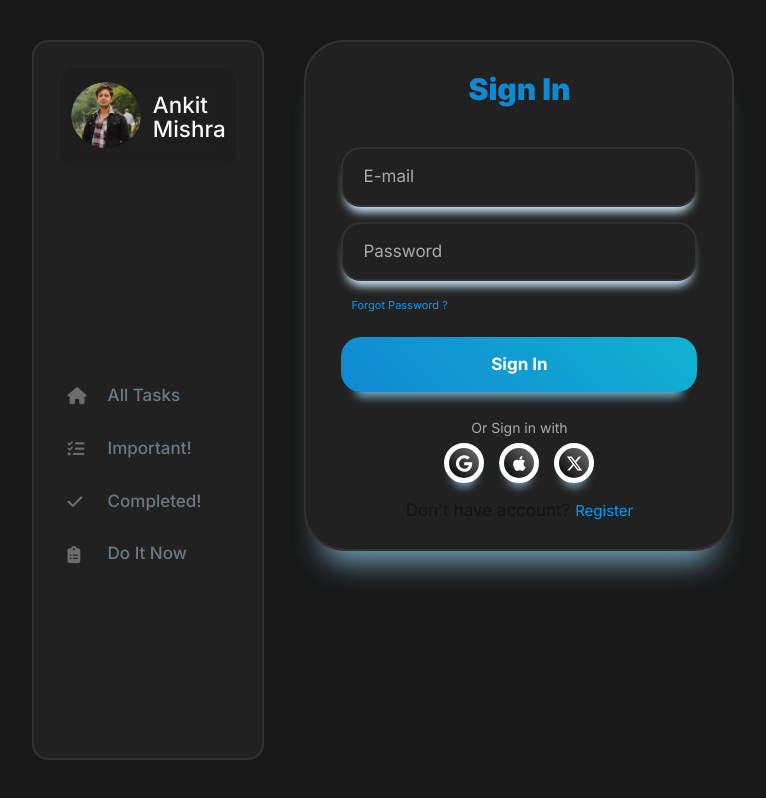
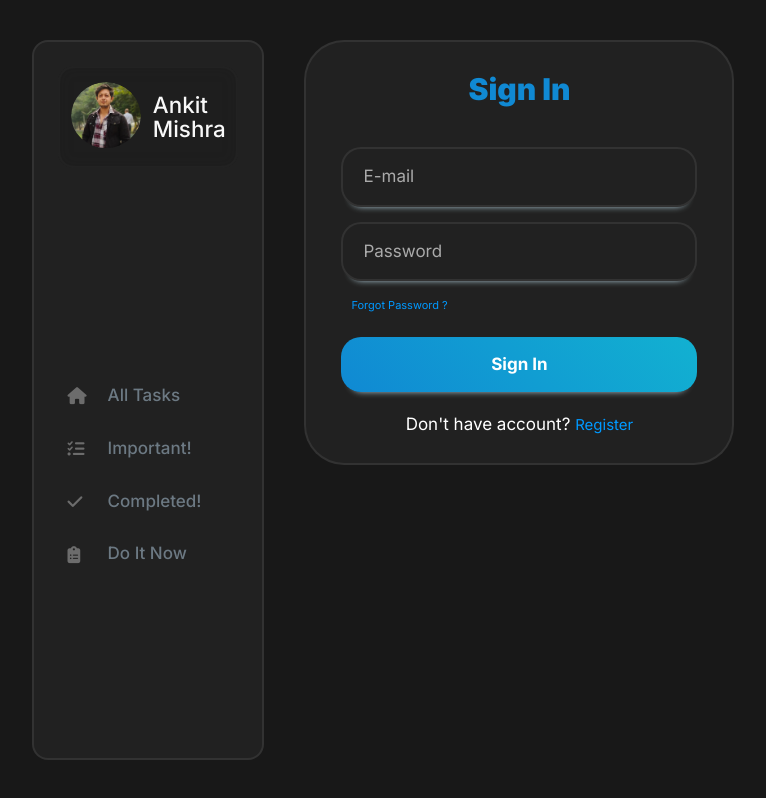
Before and after one commit to ankiitm2/Task-Manager, a Next.js app: page /signin in a window 1280 px wide. Shown: the whole page, without its empty margins (8-774 px from the left). Built offline with nearby package versions, Linux system fonts and the light colour scheme.

Commit message:
signup page

```diff
--- a/app/components/sideBar/Sidebar.tsx
+++ b/app/components/sideBar/Sidebar.tsx
@@ -41,6 +41,7 @@ const Sidebar = () => {
           const link = item.link;
           return (
             <li
+              key={item.id}
               className={`nav-item cursor-pointer relative grid ${
                 pathName === link ? "active" : ""
               } `}
--- a/app/signin/page.tsx
+++ b/app/signin/page.tsx
@@ -32,41 +32,6 @@ function Page() {
           </span>
           <input value="Sign In" type="submit" className="login-button" />
         </form>
-        <div className="social-account-container">
-          <span className="title">Or Sign in with</span>
-          <div className="social-accounts">
-            <button className="social-button google">
-              <svg
-                viewBox="0 0 488 512"
-                height="1em"
-                xmlns="http://www.w3.org/2000/svg"
-                className="svg"
-              >
-                <path d="M488 261.8C488 403.3 391.1 504 248 504 110.8 504 0 393.2 0 256S110.8 8 248 8c66.8 0 123 24.5 166.3 64.9l-67.5 64.9C258.5 52.6 94.3 116.6 94.3 256c0 86.5 69.1 156.6 153.7 156.6 98.2 0 135-70.4 140.8-106.9H248v-85.3h236.1c2.3 12.7 3.9 24.9 3.9 41.4z"></path>
-              </svg>
-            </button>
-            <button className="social-button apple">
-              <svg
-                viewBox="0 0 384 512"
-                height="1em"
-                xmlns="http://www.w3.org/2000/svg"
-                className="svg"
-              >
-                <path d="M318.7 268.7c-.2-36.7 16.4-64.4 50-84.8-18.8-26.9-47.2-41.7-84.7-44.6-35.5-2.8-74.3 20.7-88.5 20.7-15 0-49.4-19.7-76.4-19.7C63.3 141.2 4 184.8 4 273.5q0 39.3 14.4 81.2c12.8 36.7 59 126.7 107.2 125.2 25.2-.6 43-17.9 75.8-17.9 31.8 0 48.3 17.9 76.4 17.9 48.6-.7 90.4-82.5 102.6-119.3-65.2-30.7-61.7-90-61.7-91.9zm-56.6-164.2c27.3-32.4 24.8-61.9 24-72.5-24.1 1.4-52 16.4-67.9 34.9-17.5 19.8-27.8 44.3-25.6 71.9 26.1 2 49.9-11.4 69.5-34.3z"></path>
-              </svg>
-            </button>
-            <button className="social-button twitter">
-              <svg
-                viewBox="0 0 512 512"
-                height="1em"
-                xmlns="http://www.w3.org/2000/svg"
-                className="svg"
-              >
-                <path d="M389.2 48h70.6L305.6 224.2 487 464H345L233.7 318.6 106.5 464H35.8L200.7 275.5 26.8 48H172.4L272.9 180.9 389.2 48zM364.4 421.8h39.1L151.1 88h-42L364.4 421.8z"></path>
-              </svg>
-            </button>
-          </div>
-        </div>
         <span className="agreement">
           Don't have account? <a href="/signup">Register</a>
         </span>
@@ -82,7 +47,6 @@ const SignUpStyled = styled.div`
     border: 2px solid ${(props) => props.theme.borderColor2};
     border-radius: 2.5rem;
     padding: 25px 35px;
-    box-shadow: rgba(133, 189, 215, 0.8784313725) 0px 30px 30px -20px;
 
     .heading {
       font-size: 30px;
@@ -99,8 +63,8 @@ const SignUpStyled = styled.div`
         padding: 15px 20px;
         border-radius: 20px;
         margin-top: 15px;
-        box-shadow: #cff0ff 0px 10px 10px -5px;
-        color: ${(props) => props.theme.colorGreyDark};
+        box-shadow: #cff0ff 0px 9px 7px -10px;
+        color: ${(props) => props.theme.colorTextPrimary};
       }
 
       .input::-moz-placeholder {
@@ -141,7 +105,7 @@ const SignUpStyled = styled.div`
         padding-block: 15px;
         margin: 20px auto;
         border-radius: 20px;
-        box-shadow: rgba(133, 189, 215, 0.8784313725) 0px 20px 10px -15px;
+        box-shadow: #cff0ff 0px 9px 7px -10px;
         border: none;
         transition: all 0.2s ease-in-out;
       }
@@ -157,60 +121,11 @@ const SignUpStyled = styled.div`
       }
     }
 
-    .social-account-container {
-      margin-top: 25px;
-
-      .title {
-        display: block;
-        text-align: center;
-        font-size: 14px;
-        color: rgb(170, 170, 170);
-      }
-
-      .social-accounts {
-        width: 100%;
-        display: flex;
-        justify-content: center;
-        gap: 15px;
-        margin-top: 5px;
-
-        .social-button {
-          background: linear-gradient(
-            45deg,
-            rgb(0, 0, 0) 0%,
-            rgb(112, 112, 112) 100%
-          );
-          border: 5px solid white;
-          padding: 5px;
-          border-radius: 50%;
-          width: 40px;
-          aspect-ratio: 1;
-          display: grid;
-          place-content: center;
-          box-shadow: rgba(133, 189, 215, 0.8784313725) 0px 12px 10px -8px;
-          transition: all 0.2s ease-in-out;
-
-          .svg {
-            fill: white;
-            margin: auto;
-          }
-        }
-
-        .social-button:hover {
-          transform: scale(1.2);
-        }
-
-        .social-button:active {
-          transform: scale(0.9);
-        }
-      }
-    }
-
     .agreement {
       display: block;
       text-align: center;
       margin-top: 15px;
-      color: ${(props) => props.theme.colorGreyDark};
+      color: ${(props) => props.theme.colorTextPrimary};
 
       a {
         text-decoration: none;
--- a/app/signup/page.tsx
+++ b/app/signup/page.tsx
@@ -11,6 +11,14 @@ function Page() {
       <div className="container m-5">
         <div className="heading text-center font-black">Sign Up</div>
         <form className="form" action="">
+          <input
+            placeholder="Name"
+            id="name"
+            name="name"
+            type="text"
+            className="input"
+            required
+          />
           <input
             placeholder="E-mail"
             id="email"
@@ -27,10 +35,7 @@ function Page() {
             className="input"
             required
           />
-          <span className="forgot-password">
-            <a href="#">Forgot Password ?</a>
-          </span>
-          <input value="Sign In" type="submit" className="login-button" />
+          <input value="Sign Up" type="submit" className="login-button" />
         </form>
         <div className="social-account-container">
           <span className="title">Or Sign in with</span>
@@ -78,16 +83,10 @@ function Page() {
 const SignUpStyled = styled.div`
   .container {
     max-width: 26.875rem;
-    background: #f8f9fd;
-    background: linear-gradient(
-      0deg,
-      rgb(255, 255, 255) 0%,
-      rgb(244, 247, 251) 100%
-    );
+    background-color: ${(props) => props.theme.colorBg2};
+    border: 2px solid ${(props) => props.theme.borderColor2};
     border-radius: 2.5rem;
     padding: 25px 35px;
-    border: 5px solid rgb(255, 255, 255);
-    box-shadow: rgba(133, 189, 215, 0.8784313725) 0px 30px 30px -20px;
 
     .heading {
       font-size: 30px;
@@ -98,14 +97,14 @@ const SignUpStyled = styled.div`
       margin-top: 20px;
 
       .input {
+        background-color: ${(props) => props.theme.colorBg2};
+        border: 2px solid ${(props) => props.theme.borderColor2};
         width: 100%;
-        border: none;
         padding: 15px 20px;
         border-radius: 20px;
         margin-top: 15px;
-        box-shadow: #cff0ff 0px 10px 10px -5px;
-        border-inline: 2px solid transparent;
-        color: ${(props) => props.theme.colorGreyDark};
+        box-shadow: #cff0ff 0px 9px 7px -10px;
+        color: ${(props) => props.theme.colorTextPrimary};
       }
 
       .input::-moz-placeholder {
@@ -146,7 +145,7 @@ const SignUpStyled = styled.div`
         padding-block: 15px;
         margin: 20px auto;
         border-radius: 20px;
-        box-shadow: rgba(133, 189, 215, 0.8784313725) 0px 20px 10px -15px;
+        box-shadow: #cff0ff 0px 9px 7px -10px;
         border: none;
         transition: all 0.2s ease-in-out;
       }
@@ -168,7 +167,7 @@ const SignUpStyled = styled.div`
       .title {
         display: block;
         text-align: center;
-        font-size: 10px;
+        font-size: 14px;
         color: rgb(170, 170, 170);
       }
 
@@ -185,18 +184,18 @@ const SignUpStyled = styled.div`
             rgb(0, 0, 0) 0%,
             rgb(112, 112, 112) 100%
           );
-          border: 5px solid white;
+          border: 0px solid ${(props) => props.theme.borderColor2};
           padding: 5px;
           border-radius: 50%;
           width: 40px;
           aspect-ratio: 1;
           display: grid;
           place-content: center;
-          box-shadow: rgba(133, 189, 215, 0.8784313725) 0px 12px 10px -8px;
+          box-shadow: rgba(133, 189, 215, 0.8784313725) -2px 8px 15px -10px;
           transition: all 0.2s ease-in-out;
 
           .svg {
-            fill: white;
+            fill: ${(props) => props.theme.colorTextPrimary};
             margin: auto;
           }
         }
@@ -215,7 +214,7 @@ const SignUpStyled = styled.div`
       display: block;
       text-align: center;
       margin-top: 15px;
-      color: ${(props) => props.theme.colorGreyDark};
+      color: ${(props) => props.theme.colorTextPrimary};
 
       a {
         text-decoration: none;
```
